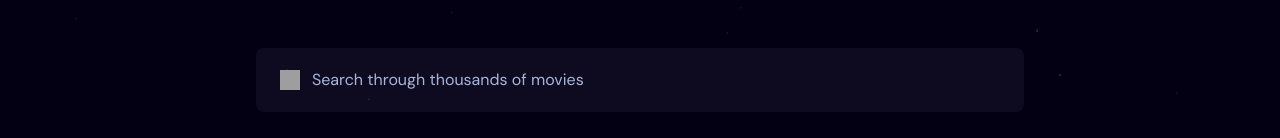
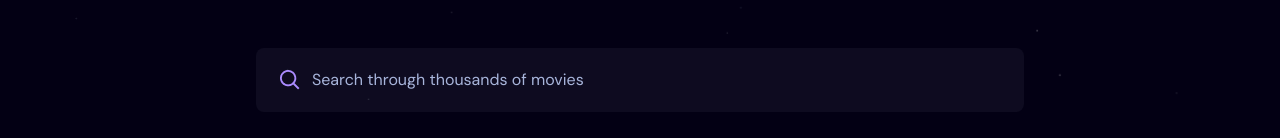
Before and after one commit to rutuja2005byte/React-Movie-App, a React (Vite) app: page / in a window 1280 px wide. Shown: the part 700-838 px from the top of the page. Built offline with nearby package versions, Linux system fonts and the light colour scheme; grey boxes are pictures that could not be loaded.

Commit message:
Use local PNG for search icon
Update Search.jsx to load ./search.png instead of search.svg for the search icon, fixing the asset reference so the correct image is used.

```diff
--- a/src/components/Search.jsx
+++ b/src/components/Search.jsx
@@ -4,7 +4,7 @@ const Search = ({ searchTerm, setSearchTerm }) => {
     return (
         <div className="search">
             <div>
-                <img src="search.svg" alt="search"/>
+                <img src="./search.png" alt="search"/>
 
                 <input
                     type="text"
```
